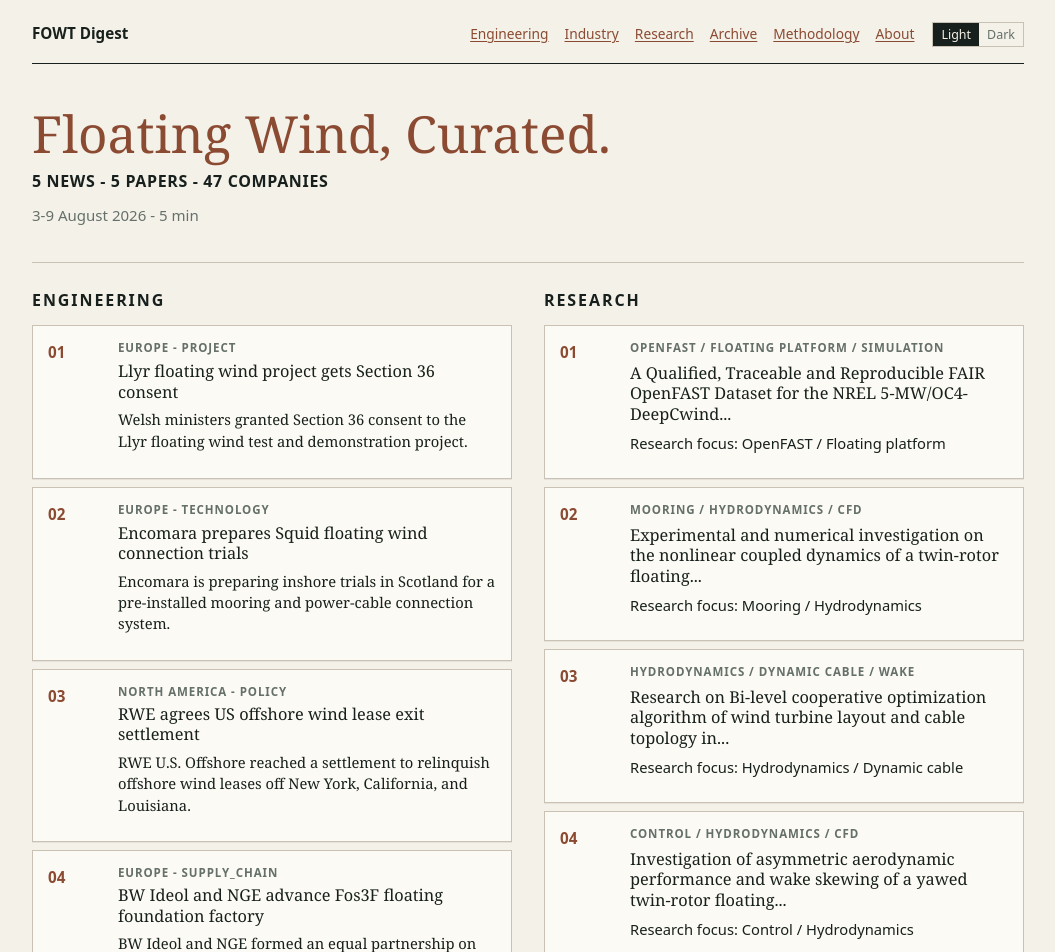
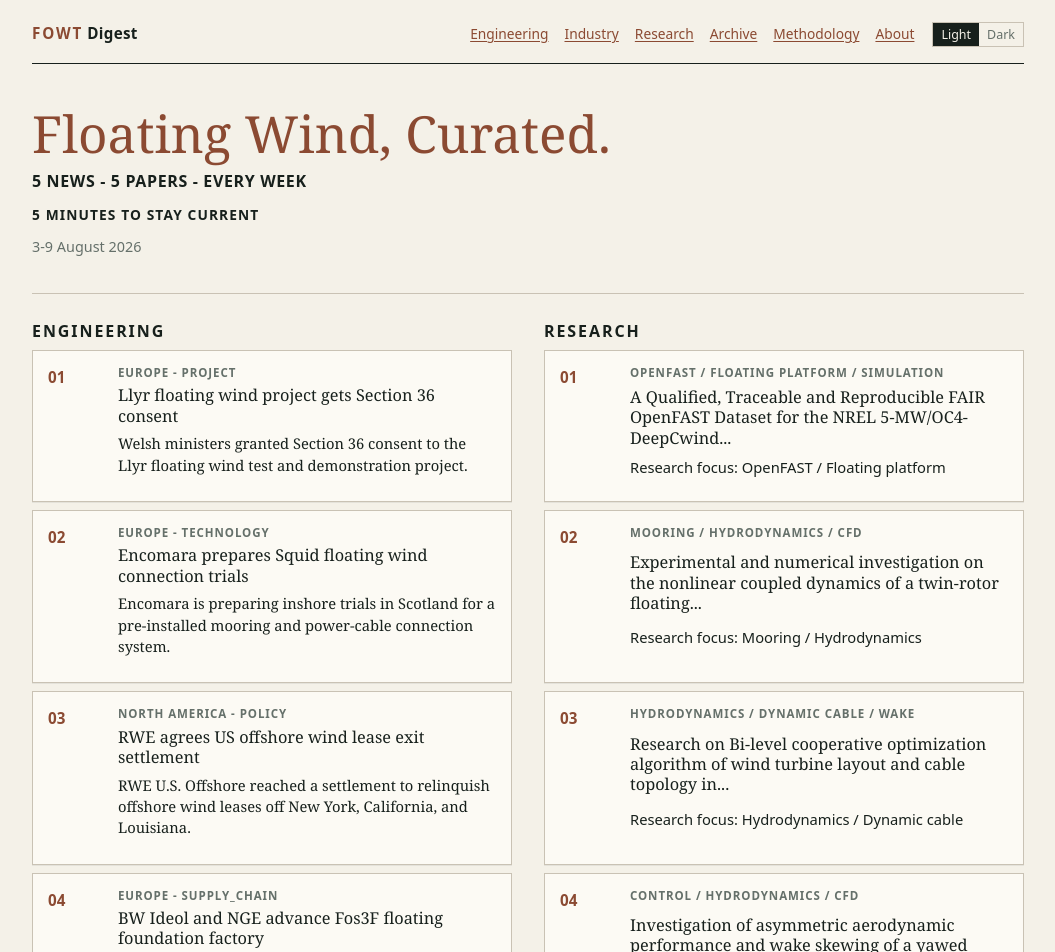
Before and after one commit to yangzhouore/fowt-digest, a Next.js app in the folder web/: page / in a window 1280 px wide. Shown: the top 952 px of the page, without its empty margins (112-1167 px from the left). Built offline with nearby package versions, Linux system fonts and the light colour scheme.

Commit message:
fix(web): align homepage briefing cards

```diff
--- a/web/app/globals.css
+++ b/web/app/globals.css
@@ -1557,3 +1557,131 @@ dd {
     white-space: normal;
   }
 }
+
+/* Homepage final alignment correction */
+.site-name {
+  letter-spacing: 0.02em;
+}
+
+.site-name-accent {
+  color: var(--accent);
+  letter-spacing: 0.12em;
+}
+
+.homepage-time {
+  margin: 0;
+  font-family: ui-sans-serif, system-ui, sans-serif;
+  color: var(--ink);
+  font-size: 0.86rem;
+  font-weight: 700;
+  letter-spacing: 0.08em;
+  text-transform: uppercase;
+}
+
+.homepage-metrics,
+.homepage-time,
+.homepage-week {
+  overflow-wrap: anywhere;
+}
+
+.homepage-front {
+  grid-template-columns: repeat(2, minmax(0, 1fr));
+  align-items: stretch;
+}
+
+
+
+.homepage-week {
+  font-size: 0.9rem;
+}
+
+@media (max-width: 720px) {
+  .homepage-front {
+    display: block;
+  }
+
+
+}
+
+@media (min-width: 721px) {
+  .homepage-front {
+    grid-template-columns: repeat(2, minmax(0, 1fr));
+    grid-template-areas: none;
+    grid-auto-rows: auto;
+    column-gap: 32px;
+    row-gap: 8px;
+  }
+
+  .homepage-front .homepage-card-link {
+    display: flex;
+    align-self: stretch;
+  }
+
+  .homepage-front .homepage-paper-card,
+  .homepage-front .engineering-highlight-card {
+    flex: 1;
+    height: auto;
+    min-height: 0;
+  }
+
+  .homepage-front > section,
+  .homepage-front .engineering-highlight-list,
+  .homepage-front .homepage-paper-list,
+  .homepage-front .engineering-highlight-list li,
+  .homepage-front .homepage-paper-list li {
+    display: contents;
+  }
+
+  .homepage-front > section:first-child .section-heading-row {
+    grid-column: 1;
+    grid-row: 1;
+  }
+
+  .homepage-front > section:last-child .section-heading-row {
+    grid-column: 2;
+    grid-row: 1;
+  }
+
+  .homepage-front .engineering-highlight-list li:nth-child(1) .homepage-card-link,
+  .homepage-front .homepage-paper-list li:nth-child(1) .homepage-card-link {
+    grid-row: 2;
+  }
+
+  .homepage-front .engineering-highlight-list li:nth-child(2) .homepage-card-link,
+  .homepage-front .homepage-paper-list li:nth-child(2) .homepage-card-link {
+    grid-row: 3;
+  }
+
+  .homepage-front .engineering-highlight-list li:nth-child(3) .homepage-card-link,
+  .homepage-front .homepage-paper-list li:nth-child(3) .homepage-card-link {
+    grid-row: 4;
+  }
+
+  .homepage-front .engineering-highlight-list li:nth-child(4) .homepage-card-link,
+  .homepage-front .homepage-paper-list li:nth-child(4) .homepage-card-link {
+    grid-row: 5;
+  }
+
+  .homepage-front .engineering-highlight-list li:nth-child(5) .homepage-card-link,
+  .homepage-front .homepage-paper-list li:nth-child(5) .homepage-card-link {
+    grid-row: 6;
+  }
+
+  .homepage-front .engineering-highlight-list .homepage-card-link {
+    grid-column: 1;
+  }
+
+  .homepage-front .homepage-paper-list .homepage-card-link {
+    grid-column: 2;
+  }
+
+  .homepage-front > section:first-child .text-link-row {
+    grid-column: 1;
+    grid-row: 7;
+  }
+
+  .homepage-front > section:last-child .text-link-row {
+    grid-column: 2;
+    grid-row: 7;
+  }
+}
--- a/web/app/page.tsx
+++ b/web/app/page.tsx
@@ -62,9 +62,10 @@ const engineeringHighlights = currentEngineeringBriefing.items.slice(0, 5);
 const homepageMetrics = [
   `${engineeringHighlights.length} News`,
   `${previewPapers.length} Papers`,
-  `${industryCompanyCount} Companies`,
+  "Every Week",
 ].join(" - ");
-const homepageDateLine = `${compactDateRange(currentEngineeringBriefing.dateRange)} - 5 min`;
+const homepageTimeLine = "5 minutes to stay current";
+const homepageDateLine = compactDateRange(currentEngineeringBriefing.dateRange);
 
 export default function Home() {
   return (
@@ -74,6 +75,7 @@ export default function Home() {
       <section className="homepage-masthead" aria-labelledby="intro-heading">
         <h1 id="intro-heading">Floating Wind, Curated.</h1>
         <p className="homepage-metrics">{homepageMetrics}</p>
+        <p className="homepage-time">{homepageTimeLine}</p>
         <p className="homepage-week">{homepageDateLine}</p>
       </section>
 
--- a/web/app/site-header.tsx
+++ b/web/app/site-header.tsx
@@ -5,7 +5,7 @@ export function SiteHeader() {
   return (
     <header className="site-header">
       <Link className="site-name" href="/">
-        FOWT Digest
+        <span className="site-name-accent">FOWT</span> <span>Digest</span>
       </Link>
       <div className="header-actions">
         <nav aria-label="Primary navigation">
```
